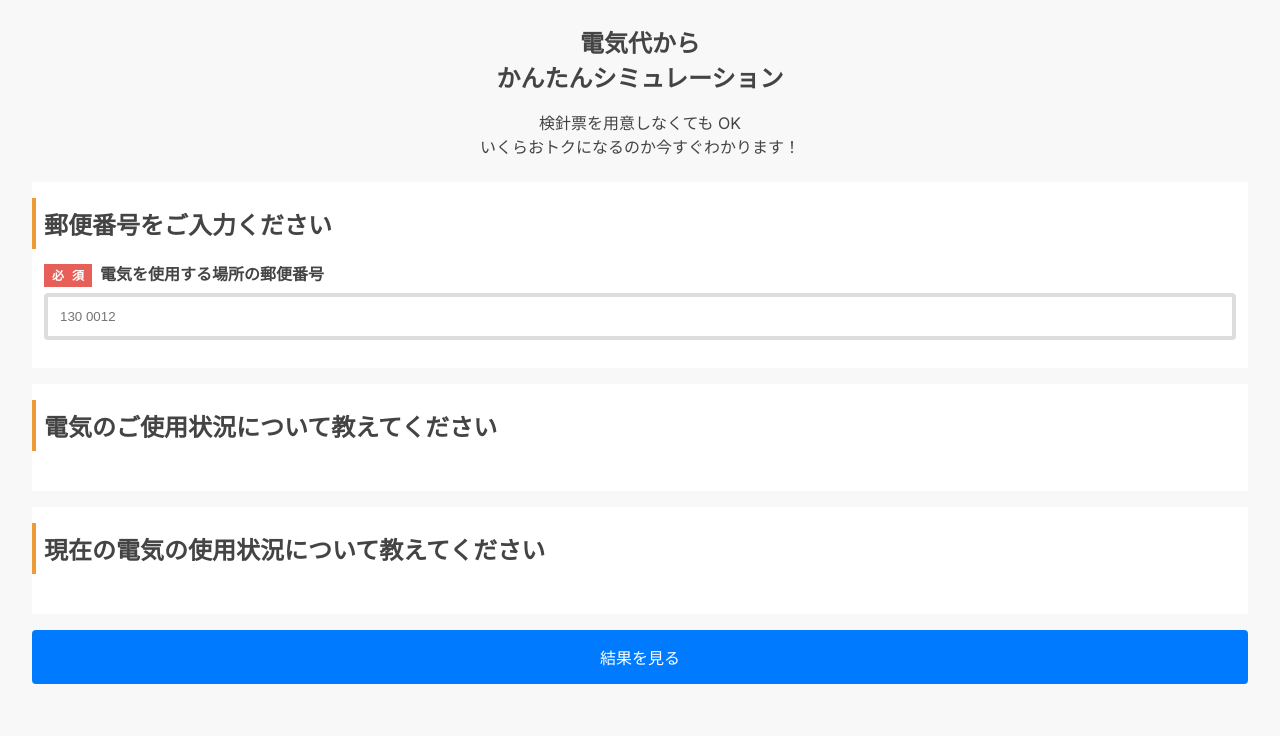
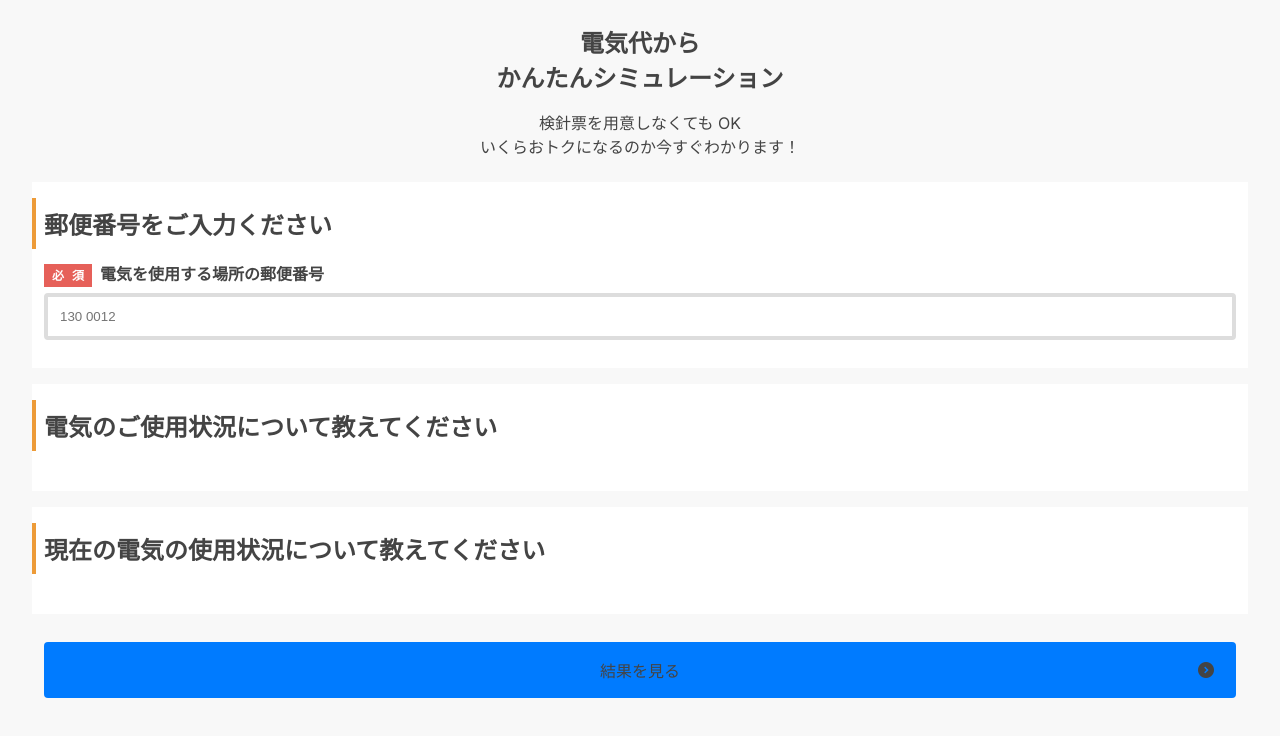
Before and after one commit to enechange/coding-challenge, a Next.js app in the folder frontend_challenge_2/challenges/k-taro56/: page / in a window 1280 px wide. Shown: the top 736 px of the page. Built offline with nearby package versions, Linux system fonts and the light colour scheme.

Commit message:
Add SubmitButton component

```diff
--- a/frontend_challenge_2/challenges/k-taro56/src/app/page.tsx
+++ b/frontend_challenge_2/challenges/k-taro56/src/app/page.tsx
@@ -6,6 +6,7 @@ import styled from '@emotion/styled';
 import Header from '@/components/header';
 import FormGroups from '@/components/form-groups';
 import PostCodeForm from '@/components/form-containers/post-code';
+import SubmitButton from '@/components/submit-button';
 
 const Container = styled.div`
   margin-left: auto;
@@ -125,7 +126,7 @@ const Home = () => {
 
         <FormGroups label='現在の電気の使用状況について教えてください'></FormGroups>
 
-        <Button type='submit'>結果を見る</Button>
+        <SubmitButton content='結果を見る' />
       </form>
     </Container>
   );
```
